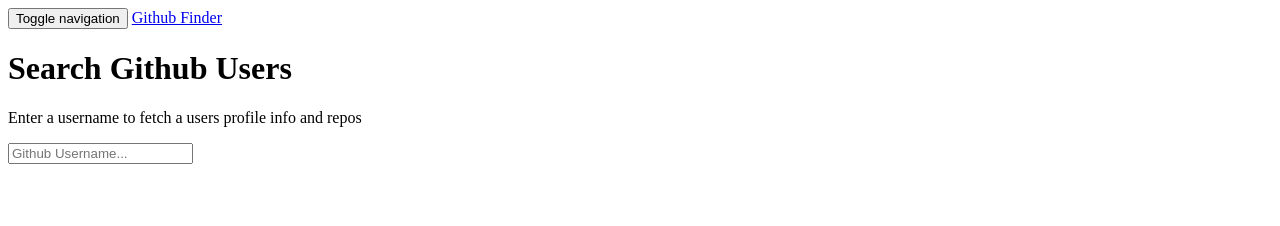
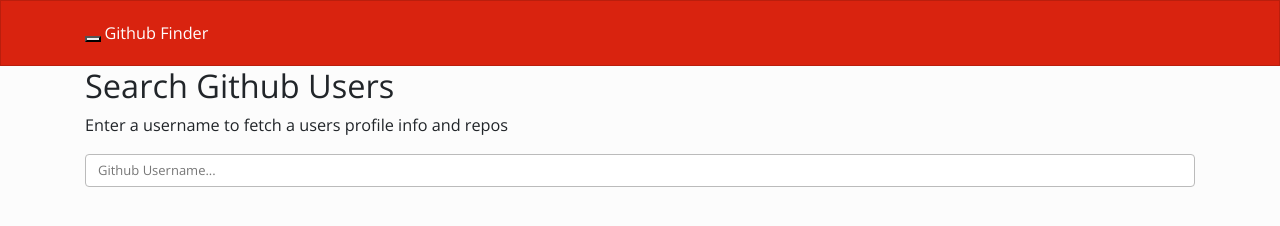
Before and after one commit to bradtraversy/jquery-githubfinder, a plain HTML site: page index.html in a window 1280 px wide. Drawn offline with nearby package versions, Linux system fonts and the light colour scheme; the site is published under a folder, as on GitHub Pages, so addresses that start at the root find nothing.

Commit message:
Updated index.html
./ is needed to load the file in windows.

```diff
--- a/index.html
+++ b/index.html
@@ -6,8 +6,8 @@
     <meta name="viewport" content="width=device-width, initial-scale=1, shrink-to-fit=no">
 
     <!-- Bootstrap CSS -->
-    <link rel="stylesheet" href="/css/bootstrap.min.css">
-    <link rel="stylesheet" href="/css/style.css">
+    <link rel="stylesheet" href="./css/bootstrap.min.css">
+    <link rel="stylesheet" href="./css/style.css">
 
     <title>Github Finder</title>
   </head>
@@ -53,6 +53,6 @@
     <script src="https://cdnjs.cloudflare.com/ajax/libs/popper.js/1.14.3/umd/popper.min.js" integrity="sha384-ZMP7rVo3mIykV+2+9J3UJ46jBk0WLaUAdn689aCwoqbBJiSnjAK/l8WvCWPIPm49" crossorigin="anonymous"></script>
     <script src="https://stackpath.bootstrapcdn.com/bootstrap/4.1.3/js/bootstrap.min.js" integrity="sha384-ChfqqxuZUCnJSK3+MXmPNIyE6ZbWh2IMqE241rYiqJxyMiZ6OW/JmZQ5stwEULTy" crossorigin="anonymous"></script>
     <!-- Optional JavaScript -->
-    <script src="/js/main.js"></script>
+    <script src="./js/main.js"></script>
   </body>
 </html>
```
